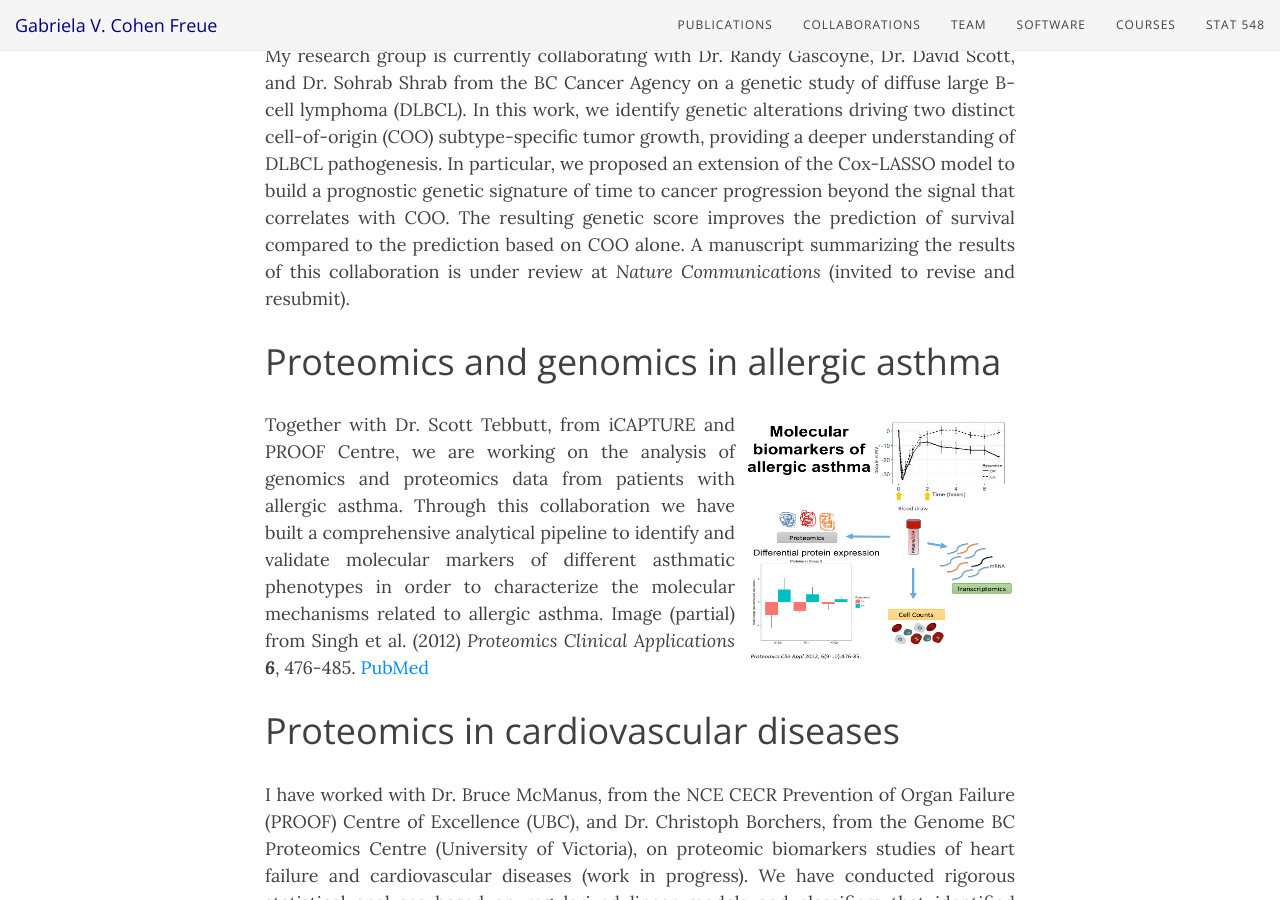
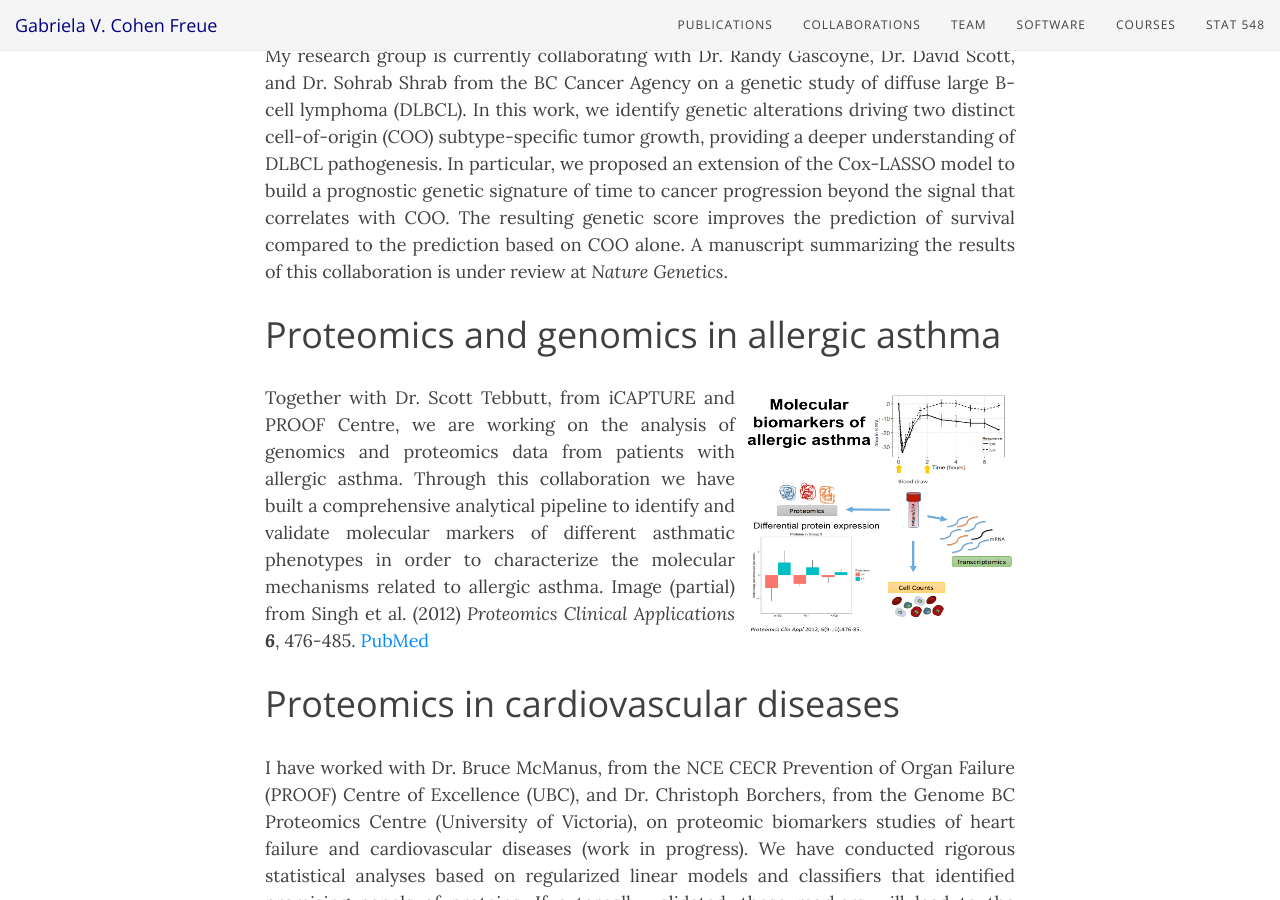
Before and after one commit to gcohenfr/gcohenfr.github.io, a Jekyll site: the page built from collab.md, in a window 1280 px wide and 900 px high, scrolled down 800 px. Built offline with Jekyll 4.4.1, drawn with Linux system fonts in a browser that asks for light colours; nearby versions of some CDN libraries.

Commit message:
update to collab

```diff
--- a/collab.md
+++ b/collab.md
@@ -9,7 +9,7 @@ subtitle: List of my most recent collaborations
 I have collaborated with Dr. Helen Tremlett, from the Pharmacoepidemiology in Multiple Sclerosis Research Group (UBC), working on a proteomics study of Multiple Sclerosis. Using advanced technological methods and an elastic net model, we identified and built a score based on a panel of 11 proteins to classify samples from MS patients into two extreme MS phenotypic groups (benign and aggressive cases of MS) with high estimated sensitivity and specificity. Our study was one of the first ones to explore the joint association of multiple proteins with MS disease progression serum samples. Image from Tremlett et al., *Journal of Proteomics* ***118***, 2-11. [PubMed](https://www.ncbi.nlm.nih.gov/pubmed/25753122)
 
 # Genetic mutations in DLBCL
-My research group is currently collaborating with Dr. Randy Gascoyne, Dr. David Scott, and Dr. Sohrab Shrab from the BC Cancer Agency on a genetic study of diffuse large B-cell lymphoma (DLBCL). In this work, we identify genetic alterations driving two distinct cell-of-origin (COO) subtype-specific tumor growth, providing a deeper understanding of DLBCL pathogenesis. In particular, we proposed an extension of the Cox-LASSO model to build a prognostic genetic signature of time to cancer progression beyond the signal that correlates with COO. The resulting genetic score improves the prediction of survival compared to the prediction based on COO alone. A manuscript summarizing the results of this collaboration is under review at *Nature Communications* (invited to revise and resubmit).
+My research group is currently collaborating with Dr. Randy Gascoyne, Dr. David Scott, and Dr. Sohrab Shrab from the BC Cancer Agency on a genetic study of diffuse large B-cell lymphoma (DLBCL). In this work, we identify genetic alterations driving two distinct cell-of-origin (COO) subtype-specific tumor growth, providing a deeper understanding of DLBCL pathogenesis. In particular, we proposed an extension of the Cox-LASSO model to build a prognostic genetic signature of time to cancer progression beyond the signal that correlates with COO. The resulting genetic score improves the prediction of survival compared to the prediction based on COO alone. A manuscript summarizing the results of this collaboration is under review at *Nature Genetics*.
 
 # Proteomics and genomics in allergic asthma
 <img style="float: right;" src="/img/asthma.png" height="250" width="280">
```
